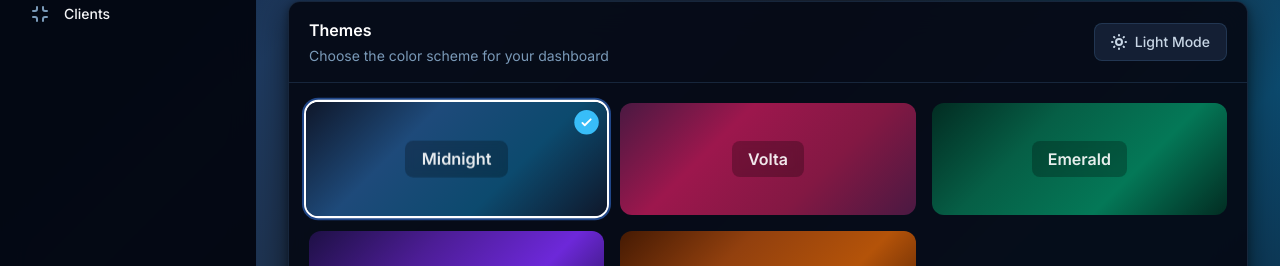
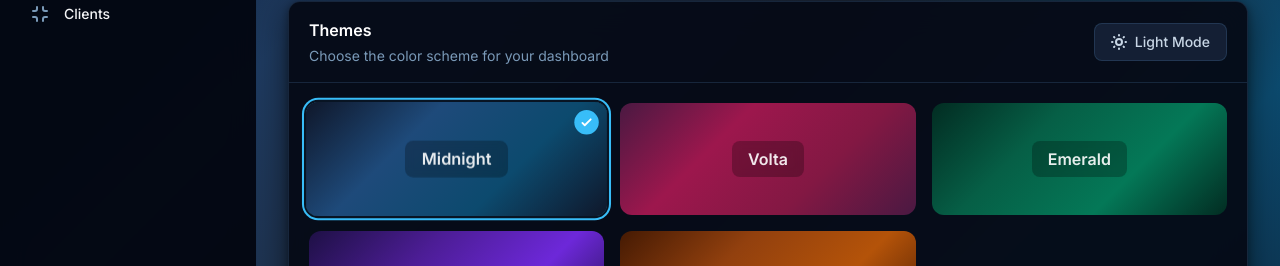
Before and after one commit to ello-lithuania/laravel-next-invoiceApp, a Next.js app in the folder invoice-frontend/: page /settings in a window 1280 px wide. Shown: the part 196-462 px from the top of the page. Built offline with nearby package versions, Linux system fonts and the light colour scheme; no server answers.

Commit message:
fixes, design update, themes

```diff
--- a/invoice-frontend/app/(dashboard)/settings/page.tsx
+++ b/invoice-frontend/app/(dashboard)/settings/page.tsx
@@ -84,10 +84,10 @@ export default function Settings() {
                       ? 'ring-2 ring-offset-2 scale-[1.02]'
                       : 'hover:scale-[1.02]'
                   }`}
-                  style={{
-                    ringColor: colorTheme === t.id ? 'var(--t-accent)' : undefined,
-                    ringOffsetColor: colorTheme === t.id ? 'var(--t-bg-card)' : undefined,
-                  }}
+style={{
+                    '--tw-ring-color': colorTheme === t.id ? 'var(--t-accent)' : undefined,
+                    '--tw-ring-offset-color': colorTheme === t.id ? 'var(--t-bg-card)' : undefined,
+                  } as React.CSSProperties}
                 >
                   <div className={`theme-swatch-${t.id} h-24 sm:h-28 flex items-center justify-center`}>
                     <span className="font-semibold text-sm sm:text-base px-4 py-1.5 rounded-lg backdrop-blur-sm text-white/90 bg-black/25">
```
